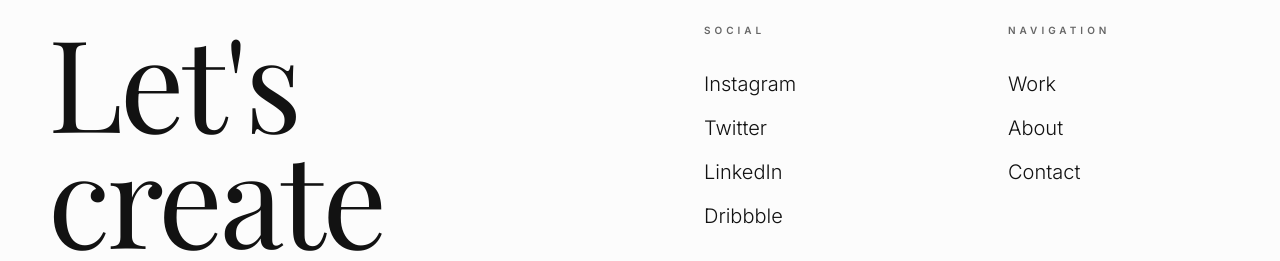
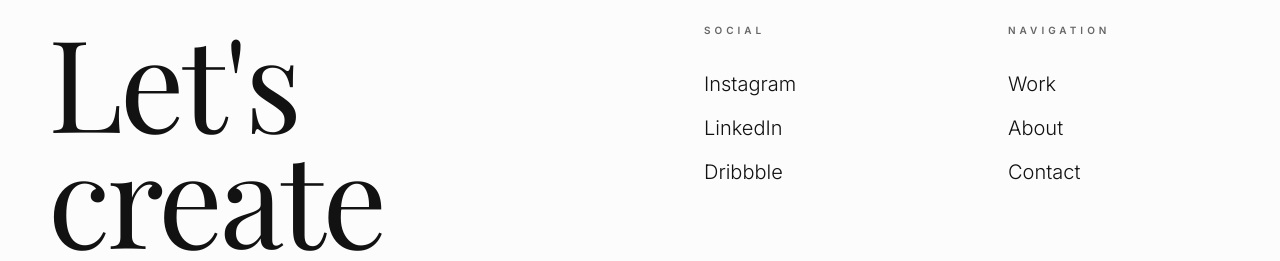
Before and after one commit to saumyamanglani419-ux/personalportfolio, a React (Vite) app: page / in a window 1280 px wide. Shown: the part 3874-4135 px from the top of the page. Built offline with nearby package versions, Linux system fonts and the light colour scheme; a web font is replaced by a local one.

Commit message:
Fix social links in Footer component by removing duplicate entry for Instagram

```diff
--- a/src/components/Footer.jsx
+++ b/src/components/Footer.jsx
@@ -39,7 +39,7 @@ export const Footer = () => {
               <div className="flex flex-col gap-8">
                 <span className="text-[10px] uppercase tracking-[0.4em] text-muted font-bold">Social</span>
                 <div className="flex flex-col gap-4 text-xl font-light">
-                  {['Instagram', 'Twitter', 'LinkedIn', 'Dribbble'].map((social) => (
+                  {['Instagram',, 'LinkedIn', 'Dribbble'].map((social) => (
                     <a key={social} href="https://www.instagram.com/ui_uxofficial_saumya?igsh=MXhicDZodDlub3lsMg%3D%3D&utm_source=qr" className="hover:text-muted transition-colors w-fit relative group">
                       {social}
                       <span className="absolute -bottom-1 left-0 w-0 h-px bg-muted transition-all duration-300 group-hover:w-full" />
```
